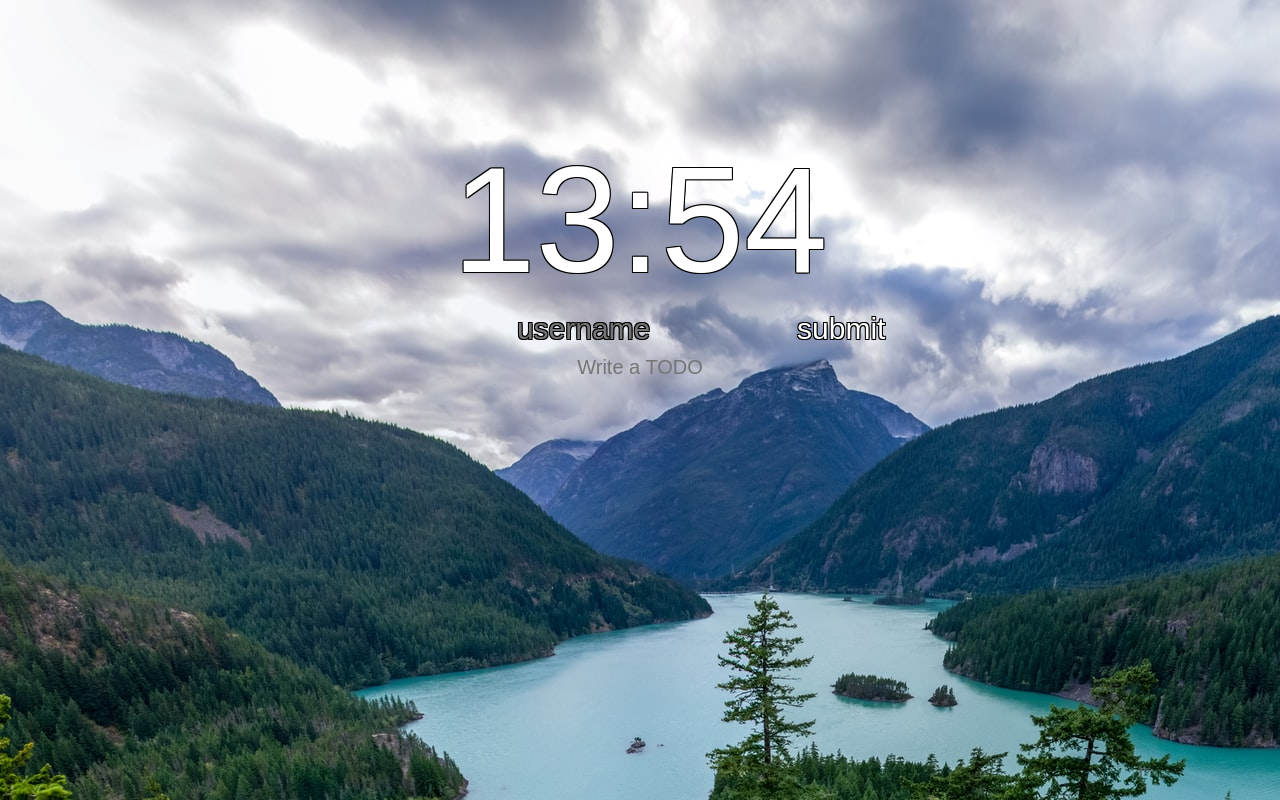
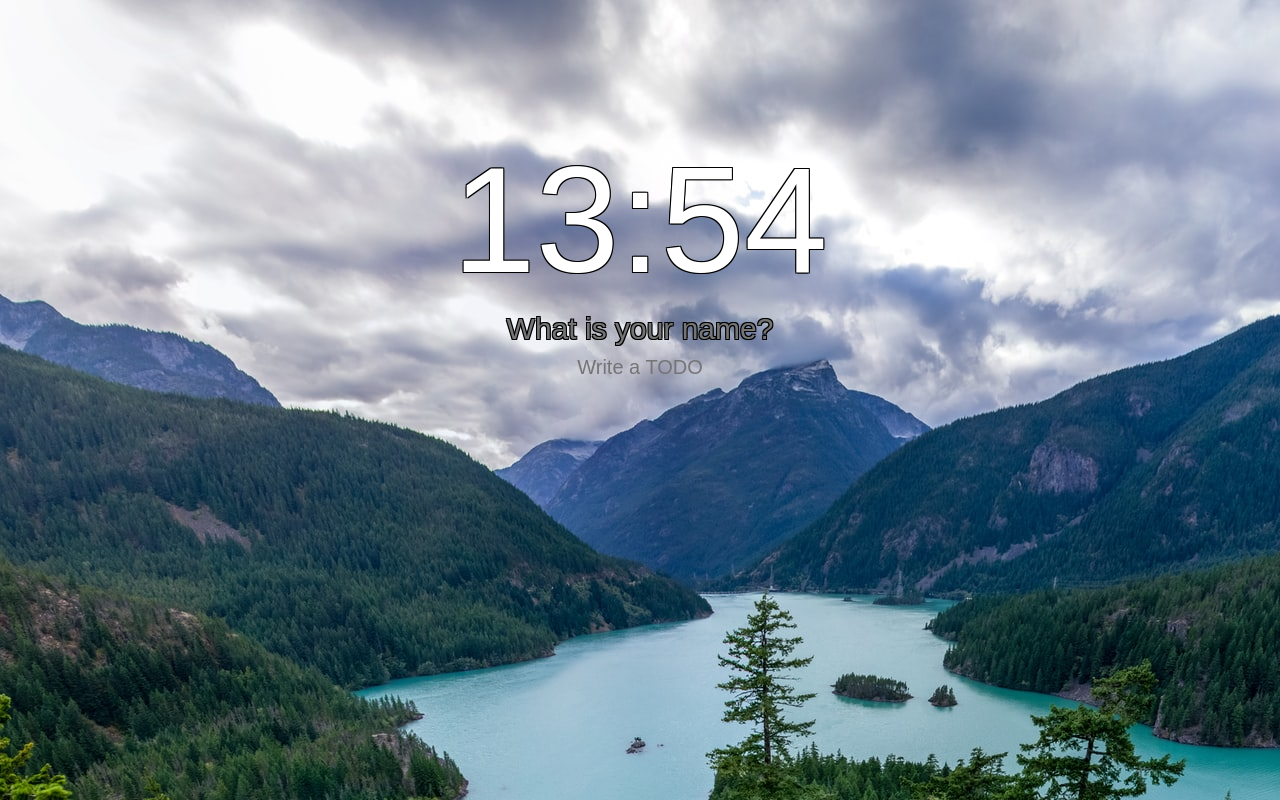
Before and after one commit to Themion/myMomontom, a plain HTML site: page index.html in a window 1280 px wide. Shown: the top 800 px of the page. Drawn offline with Linux system fonts and the light colour scheme.

Commit message:
Add files via upload

```diff
--- a/index.html
+++ b/index.html
@@ -13,8 +13,8 @@
 
     <div class="name center">
       <form class="name">
-        <input class="text" type="text" placeholder="username" />
-        <button class="text">submit</button>
+        <input class="text" type="text" placeholder="What is your name?" />
+        <!-- <button class="text">submit</button> -->
       </form>
       <h4 class="hide text"></h4>
     </div>
```
